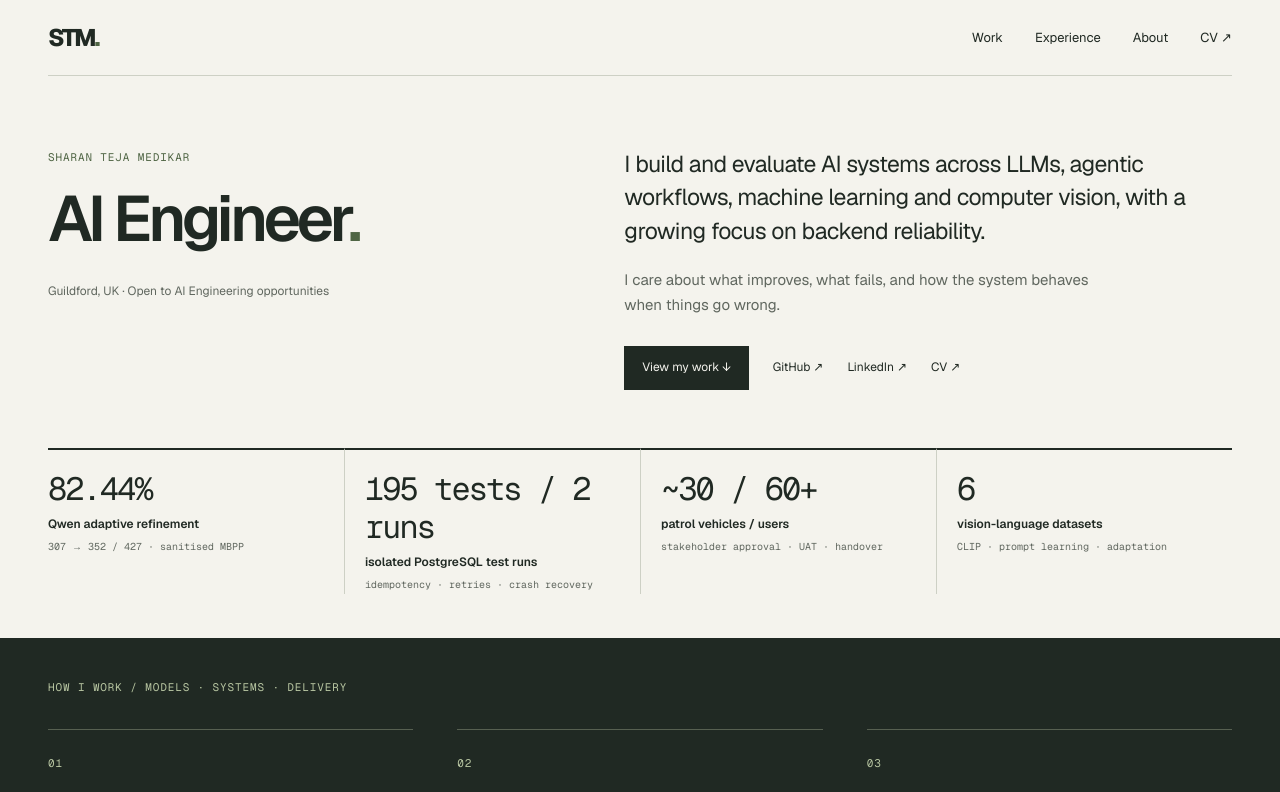
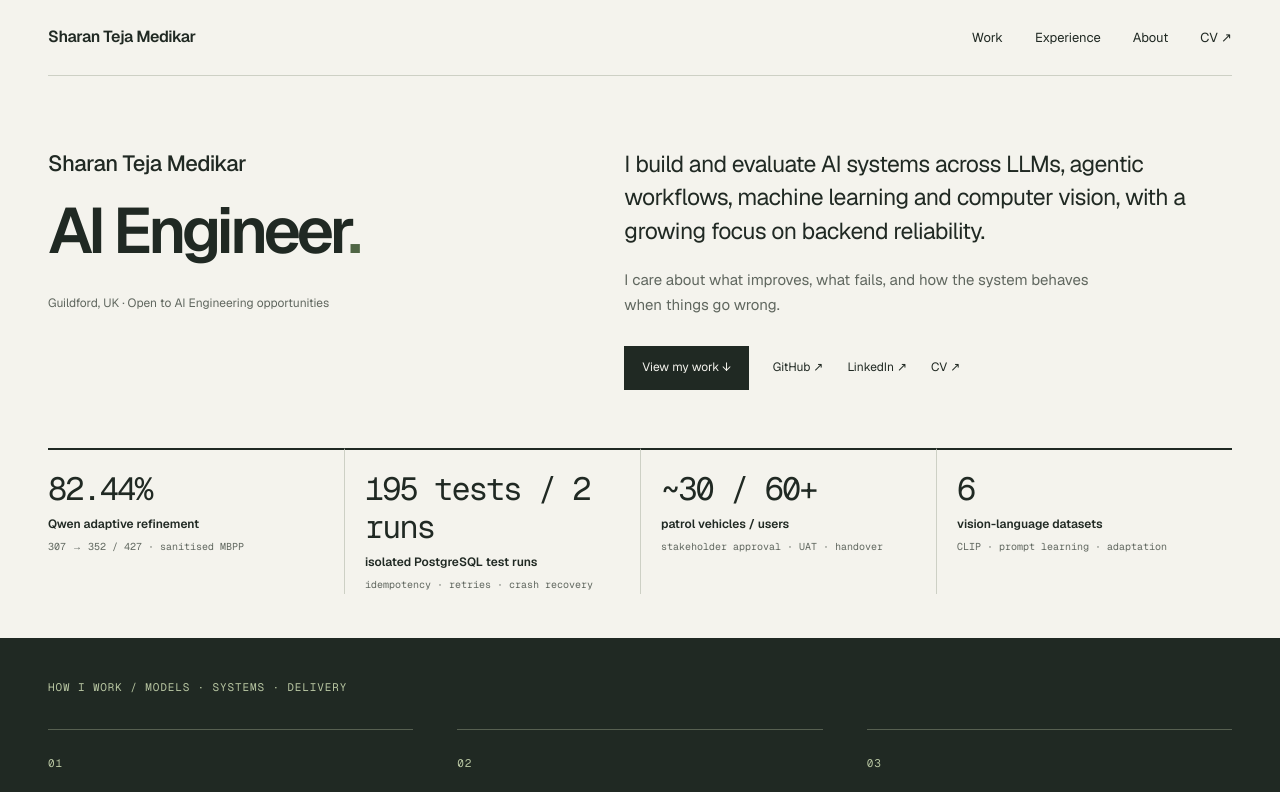
Before and after one commit to sharantejamedikar/sharantejamedikar.github.io, a Next.js app: page / in a window 1280 px wide. Shown: the top 792 px of the page. Built offline with nearby package versions, Linux system fonts and the light colour scheme.

Commit message:
Strengthen portfolio identity and name visibility

```diff
--- a/src/app/layout.tsx
+++ b/src/app/layout.tsx
@@ -5,6 +5,22 @@ import "./globals.css";
 import { Nav } from "@/components/nav";
 
 const siteUrl = "https://sharantejamedikar.github.io";
+const person = {
+  "@context": "https://schema.org",
+  "@type": "Person",
+  name: "Sharan Teja Medikar",
+  jobTitle: "AI Engineer",
+  url: `${siteUrl}/`,
+  sameAs: [
+    "https://www.linkedin.com/in/sharanteja",
+    "https://github.com/sharantejamedikar",
+  ],
+  address: {
+    "@type": "PostalAddress",
+    addressLocality: "Guildford",
+    addressCountry: "United Kingdom",
+  },
+};
 
 const geistSans = Geist({
   variable: "--font-geist-sans",
@@ -36,7 +52,7 @@ export default function RootLayout({ children }: { children: ReactNode }) {
       data-scroll-behavior="smooth"
       className={`${geistSans.variable} ${geistMono.variable} h-full antialiased`}
     >
-      <body className="min-h-full"><a className="skip-link" href="#top">Skip to content</a><Nav/>{children}</body>
+      <body className="min-h-full"><script type="application/ld+json" dangerouslySetInnerHTML={{ __html: JSON.stringify(person).replace(/</g, "\\u003c") }} /><a className="skip-link" href="#top">Skip to content</a><Nav/>{children}</body>
     </html>
   );
 }
--- a/src/components/footer.tsx
+++ b/src/components/footer.tsx
@@ -1 +1 @@
-export function Footer(){return <footer className="footer"><p>© {new Date().getFullYear()} Sharan Teja Medikar</p><a href="#top">Back to top ↑</a></footer>}
+export function Footer(){return <footer className="footer"><p>© {new Date().getFullYear()} Sharan Teja Medikar · AI Engineer</p><a href="#top">Back to top ↑</a></footer>}
--- a/src/components/nav.tsx
+++ b/src/components/nav.tsx
@@ -1,4 +1,4 @@
 'use client';
 import Link from 'next/link';
 import {useRef,useState} from 'react';
-export function Nav(){const[open,setOpen]=useState(false);const toggle=useRef<HTMLButtonElement>(null);return <header className="site-header" onKeyDown={e=>{if(e.key==='Escape'){setOpen(false);toggle.current?.focus();}}}><Link href="/" className="monogram" aria-label="Sharan Teja Medikar, home">STM<span>.</span></Link><button ref={toggle} className="nav-toggle" onClick={()=>setOpen(!open)} aria-expanded={open} aria-controls="main-navigation">{open?'Close −':'Menu +'}</button><nav id="main-navigation" className={`nav-links ${open?'open':''}`} aria-label="Main navigation">{[['Work','/#work'],['Experience','/#experience'],['About','/#about']].map(([label,href])=><Link href={href} key={label} onClick={()=>setOpen(false)}>{label}</Link>)}<a href="/cv/sharan-teja-medikar-cv.pdf" target="_blank" rel="noopener noreferrer">CV ↗</a></nav></header>;}
+export function Nav(){const[open,setOpen]=useState(false);const toggle=useRef<HTMLButtonElement>(null);return <header className="site-header" onKeyDown={e=>{if(e.key==='Escape'){setOpen(false);toggle.current?.focus();}}}><Link href="/" className="monogram" aria-label="Sharan Teja Medikar, home"><span className="brand-name">Sharan Teja Medikar</span><span className="brand-mobile">STM<span>.</span></span></Link><button ref={toggle} className="nav-toggle" onClick={()=>setOpen(!open)} aria-expanded={open} aria-controls="main-navigation">{open?'Close −':'Menu +'}</button><nav id="main-navigation" className={`nav-links ${open?'open':''}`} aria-label="Main navigation">{[['Work','/#work'],['Experience','/#experience'],['About','/#about']].map(([label,href])=><Link href={href} key={label} onClick={()=>setOpen(false)}>{label}</Link>)}<a href="/cv/sharan-teja-medikar-cv.pdf" target="_blank" rel="noopener noreferrer">CV ↗</a></nav></header>;}
```
Also changed, not shown: src/app/page.tsx (+1 -1 lines), src/app/globals.css.
